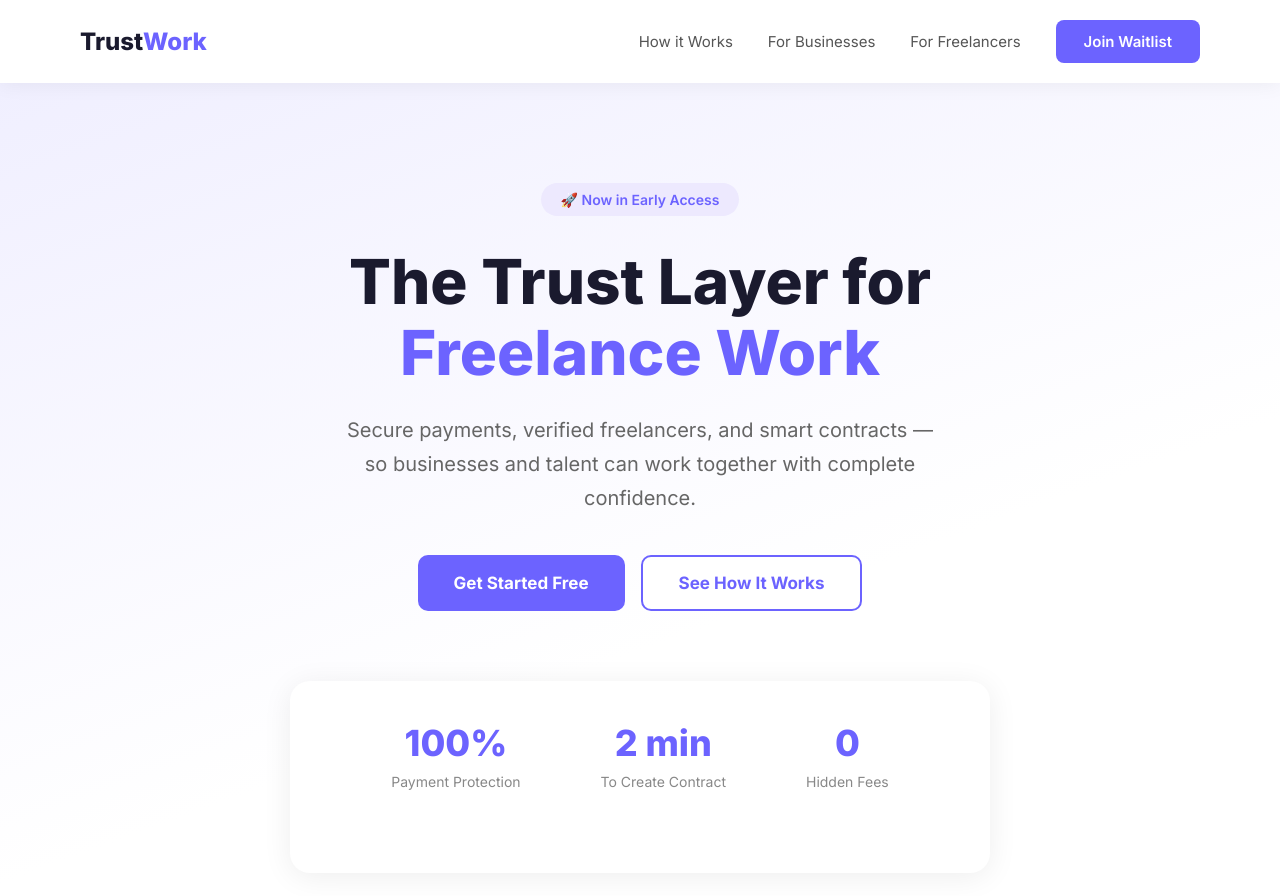
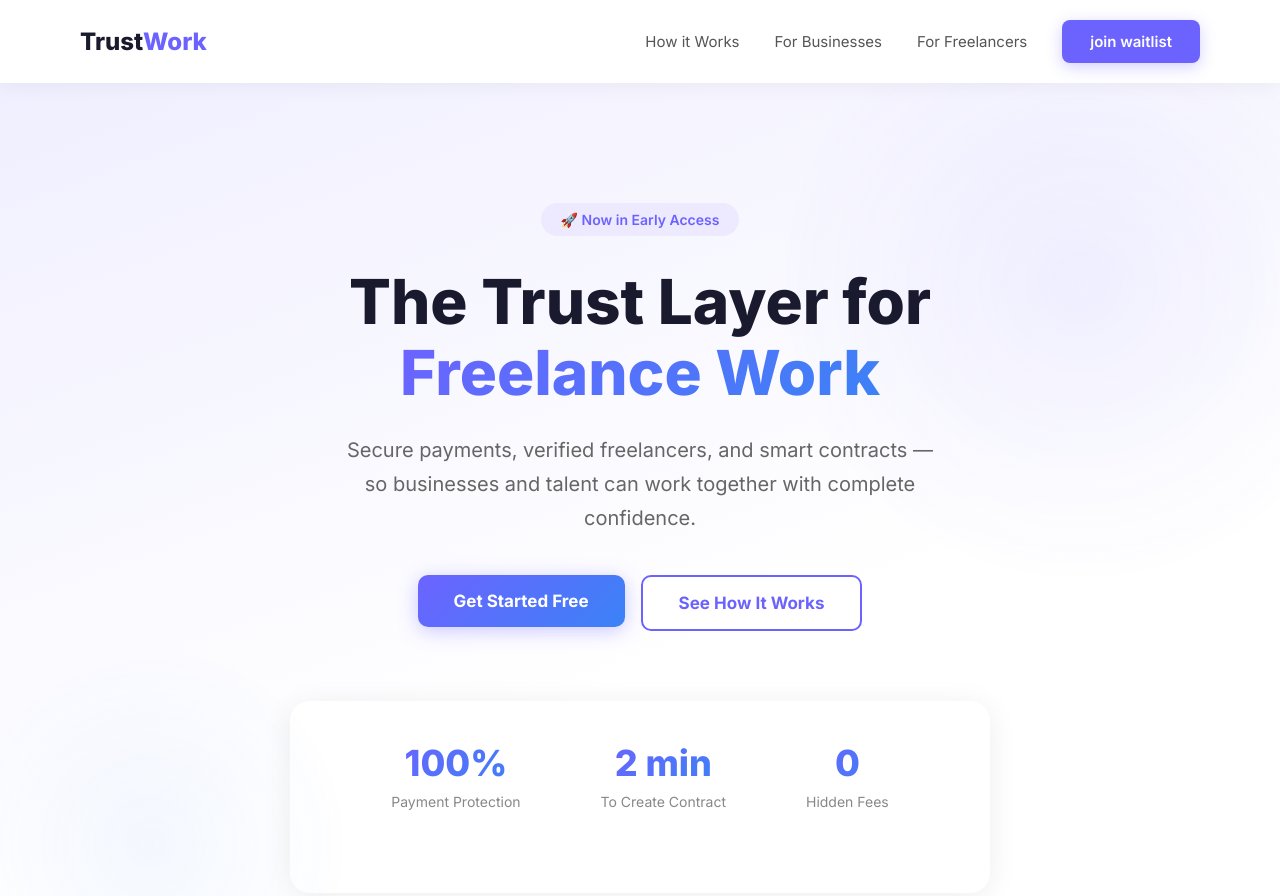
Before and after one commit to aditiasutkar/Trustwork, a plain HTML site: page index.html in a window 1280 px wide. Shown: the top 896 px of the page. Drawn offline with Linux system fonts and the light colour scheme.

Commit message:
Add files via upload

```diff
--- a/index.html
+++ b/index.html
@@ -14,7 +14,7 @@
         <a href="#">How it Works</a>
         <a href="#">For Businesses</a>
         <a href="#">For Freelancers</a>
-        <button class="nav-btn">Join Waitlist</button>
+        <a href="https://tally.so/r/J9DX9R" target="_blank"><button class="nav-btn">join waitlist</button></a>
       </div>
     </nav>
 
@@ -24,7 +24,7 @@
       <h1>The Trust Layer for <br><span>Freelance Work</span></h1>
       <p>Secure payments, verified freelancers, and smart contracts — so businesses and talent can work together with complete confidence.</p>
       <div class="hero-buttons">
-        <button class="cta-primary">Get Started Free</button>
+        <a href="https://tally.so/r/J9DX9R" target="_blank"><button class="cta-primary">Get Started Free</button></a>
         <button class="cta-secondary">See How It Works</button>
       </div>
       <div class="stats">
@@ -66,7 +66,7 @@
     <section class="cta-section">
       <h2>Ready to work without the risk?</h2>
       <p>Join thousands of businesses and freelancers building trust together.</p>
-      <button class="cta-primary">Join the Waitlist — It's Free</button>
+      <a href ="https://tally.so/r/J9DX9R" target="_blank"><button class="cta-primary">Join the WaitList-It's Free</button></a>
     </section>
 
     <!-- Footer -->
--- a/style.css
+++ b/style.css
@@ -3,6 +3,10 @@
   padding: 0;
   box-sizing: border-box;
   font-family: 'Inter', sans-serif;
+}
+
+html {
+  scroll-behavior: smooth;
 }
 
 body {
@@ -16,11 +20,13 @@ nav {
   justify-content: space-between;
   align-items: center;
   padding: 20px 80px;
-  background: white;
+  background: rgba(255,255,255,0.85);
+  backdrop-filter: blur(12px);
   box-shadow: 0 1px 20px rgba(0,0,0,0.06);
   position: sticky;
   top: 0;
   z-index: 100;
+  transition: all 0.3s ease;
 }
 
 .logo {
@@ -44,6 +50,11 @@ nav {
   color: #555;
   font-size: 15px;
   font-weight: 500;
+  transition: color 0.3s ease;
+}
+
+.nav-links a:hover {
+  color: #6c63ff;
 }
 
 .nav-btn {
@@ -55,13 +66,52 @@ nav {
   font-size: 15px;
   font-weight: 600;
   cursor: pointer;
+  transition: all 0.3s ease;
+  box-shadow: 0 4px 15px rgba(108,99,255,0.3);
+}
+
+.nav-btn:hover {
+  background: #5a52d5;
+  transform: translateY(-2px);
+  box-shadow: 0 8px 25px rgba(108,99,255,0.4);
 }
 
 /* Hero */
 .hero {
   text-align: center;
-  padding: 100px 40px 80px;
+  padding: 120px 40px 100px;
   background: linear-gradient(160deg, #f0efff 0%, #ffffff 60%);
+  position: relative;
+  overflow: hidden;
+}
+
+.hero::before {
+  content: '';
+  position: absolute;
+  width: 600px;
+  height: 600px;
+  background: radial-gradient(circle, rgba(108,99,255,0.1) 0%, transparent 70%);
+  top: -100px;
+  right: -100px;
+  border-radius: 50%;
+  animation: pulse 4s ease-in-out infinite;
+}
+
+.hero::after {
+  content: '';
+  position: absolute;
+  width: 400px;
+  height: 400px;
+  background: radial-gradient(circle, rgba(59,130,246,0.08) 0%, transparent 70%);
+  bottom: -50px;
+  left: -50px;
+  border-radius: 50%;
+  animation: pulse 4s ease-in-out infinite 2s;
+}
+
+@keyframes pulse {
+  0%, 100% { transform: scale(1); opacity: 0.5; }
+  50% { transform: scale(1.1); opacity: 1; }
 }
 
 .badge {
@@ -73,6 +123,7 @@ nav {
   font-size: 14px;
   font-weight: 600;
   margin-bottom: 30px;
+  animation: fadeInDown 0.8s ease;
 }
 
 .hero h1 {
@@ -81,10 +132,14 @@ nav {
   line-height: 1.15;
   color: #1a1a2e;
   margin-bottom: 24px;
+  animation: fadeInUp 0.8s ease 0.2s both;
 }
 
 .hero h1 span {
   color: #6c63ff;
+  background: linear-gradient(135deg, #6c63ff, #3b82f6);
+  -webkit-background-clip: text;
+  -webkit-text-fill-color: transparent;
 }
 
 .hero p {
@@ -93,6 +148,7 @@ nav {
   max-width: 600px;
   margin: 0 auto 40px;
   line-height: 1.7;
+  animation: fadeInUp 0.8s ease 0.4s both;
 }
 
 .hero-buttons {
@@ -100,10 +156,21 @@ nav {
   justify-content: center;
   gap: 16px;
   margin-bottom: 70px;
+  animation: fadeInUp 0.8s ease 0.6s both;
+}
+
+@keyframes fadeInUp {
+  from { opacity: 0; transform: translateY(30px); }
+  to { opacity: 1; transform: translateY(0); }
+}
+
+@keyframes fadeInDown {
+  from { opacity: 0; transform: translateY(-20px); }
+  to { opacity: 1; transform: translateY(0); }
 }
 
 .cta-primary {
-  background: #6c63ff;
+  background: linear-gradient(135deg, #6c63ff, #3b82f6);
   color: white;
   border: none;
   padding: 16px 36px;
@@ -111,6 +178,13 @@ nav {
   font-size: 17px;
   font-weight: 700;
   cursor: pointer;
+  transition: all 0.3s ease;
+  box-shadow: 0 4px 20px rgba(108,99,255,0.35);
+}
+
+.cta-primary:hover {
+  transform: translateY(-3px);
+  box-shadow: 0 10px 30px rgba(108,99,255,0.5);
 }
 
 .cta-secondary {
@@ -122,6 +196,12 @@ nav {
   font-size: 17px;
   font-weight: 700;
   cursor: pointer;
+  transition: all 0.3s ease;
+}
+
+.cta-secondary:hover {
+  background: #f0efff;
+  transform: translateY(-3px);
 }
 
 /* Stats */
@@ -135,12 +215,15 @@ nav {
   box-shadow: 0 4px 30px rgba(0,0,0,0.07);
   max-width: 700px;
   margin: 0 auto;
+  animation: fadeInUp 0.8s ease 0.8s both;
 }
 
 .stat h3 {
   font-size: 36px;
   font-weight: 800;
-  color: #6c63ff;
+  background: linear-gradient(135deg, #6c63ff, #3b82f6);
+  -webkit-background-clip: text;
+  -webkit-text-fill-color: transparent;
 }
 
 .stat p {
@@ -185,6 +268,14 @@ nav {
   box-shadow: 0 4px 24px rgba(0,0,0,0.06);
   width: 260px;
   text-align: left;
+  transition: all 0.3s ease;
+  border: 1px solid transparent;
+}
+
+.feature:hover {
+  transform: translateY(-8px);
+  box-shadow: 0 20px 40px rgba(108,99,255,0.15);
+  border: 1px solid rgba(108,99,255,0.2);
 }
 
 .feature .icon {
@@ -210,6 +301,19 @@ nav {
   text-align: center;
   padding: 100px 40px;
   background: linear-gradient(135deg, #6c63ff, #3b82f6);
+  position: relative;
+  overflow: hidden;
+}
+
+.cta-section::before {
+  content: '';
+  position: absolute;
+  width: 500px;
+  height: 500px;
+  background: rgba(255,255,255,0.05);
+  border-radius: 50%;
+  top: -200px;
+  right: -100px;
 }
 
 .cta-section h2 {
@@ -225,6 +329,17 @@ nav {
   margin-bottom: 40px;
 }
 
+.cta-section .cta-primary {
+  background: white;
+  color: #6c63ff;
+  box-shadow: 0 4px 20px rgba(0,0,0,0.2);
+}
+
+.cta-section .cta-primary:hover {
+  background: #f0efff;
+  box-shadow: 0 10px 30px rgba(0,0,0,0.3);
+}
+
 /* Footer */
 footer {
   text-align: center;
```
